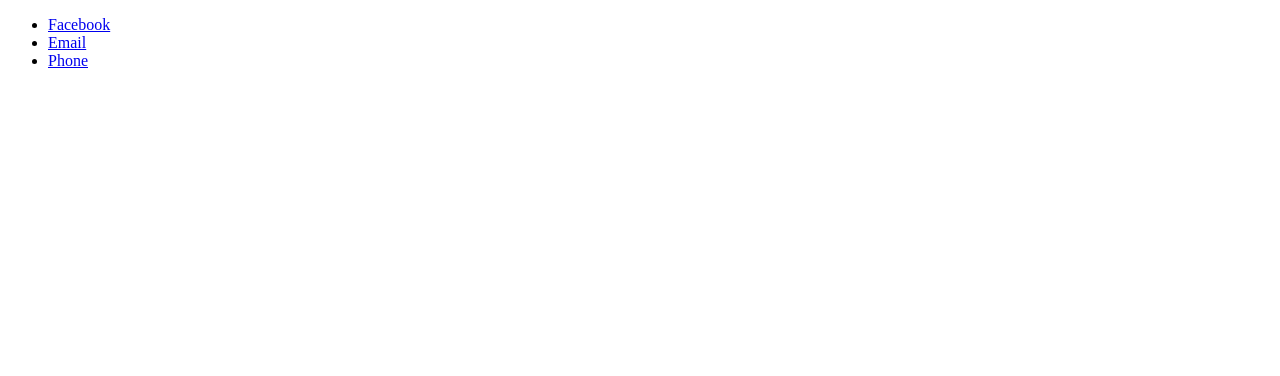
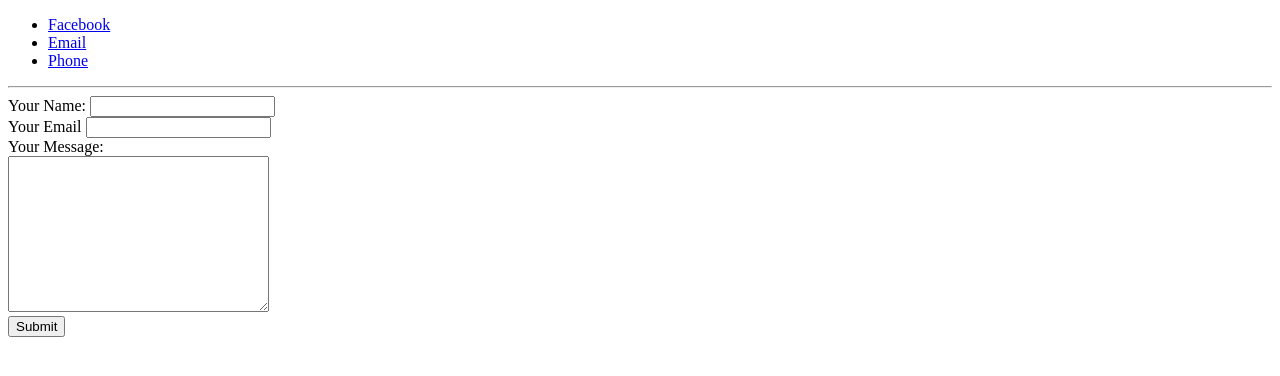
Before and after one commit to domaranskyi/The-Complete-2022-Web-Development-Bootcamp, a plain HTML site: page HTML - Personal Site/contactme.html in a window 1280 px wide. Drawn offline with Linux system fonts and the light colour scheme.

Commit message:
added form

```diff
--- a/HTML - Personal Site/contactme.html
+++ b/HTML - Personal Site/contactme.html
@@ -13,6 +13,20 @@
         <li><a href="mailto:domaranskyideveloper@gmail.com">Email</a></li>
         <li><a href="tel:380734940031">Phone</a></li>
       </ul>
+<hr>
+      <form class="" action="index.html" method="post">
+          <label>Your Name:</label>
+          <input type="text">
+          <br>
+          <label>Your Email</label>
+          <input type="email" name="" id="">
+          <br>
+          <label>Your Message:</label><br>
+          <textarea name="name" id="" cols="30" rows="10"></textarea><br>
+          <input type="submit" value="Submit">
+
+
+      </form>
 
 </body>
 </html>
```
Also changed, not shown: HTML - Personal Site/codeplaybook.html (+12 -0 lines).
